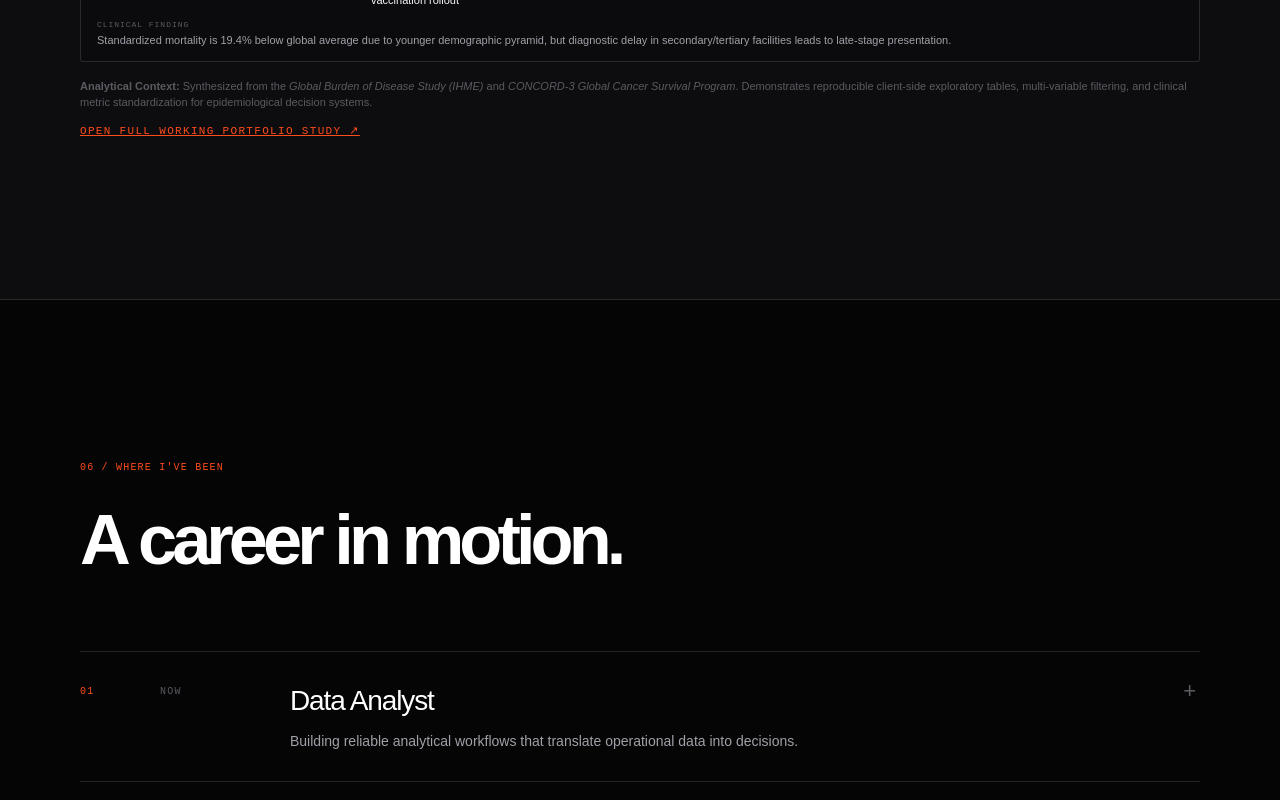
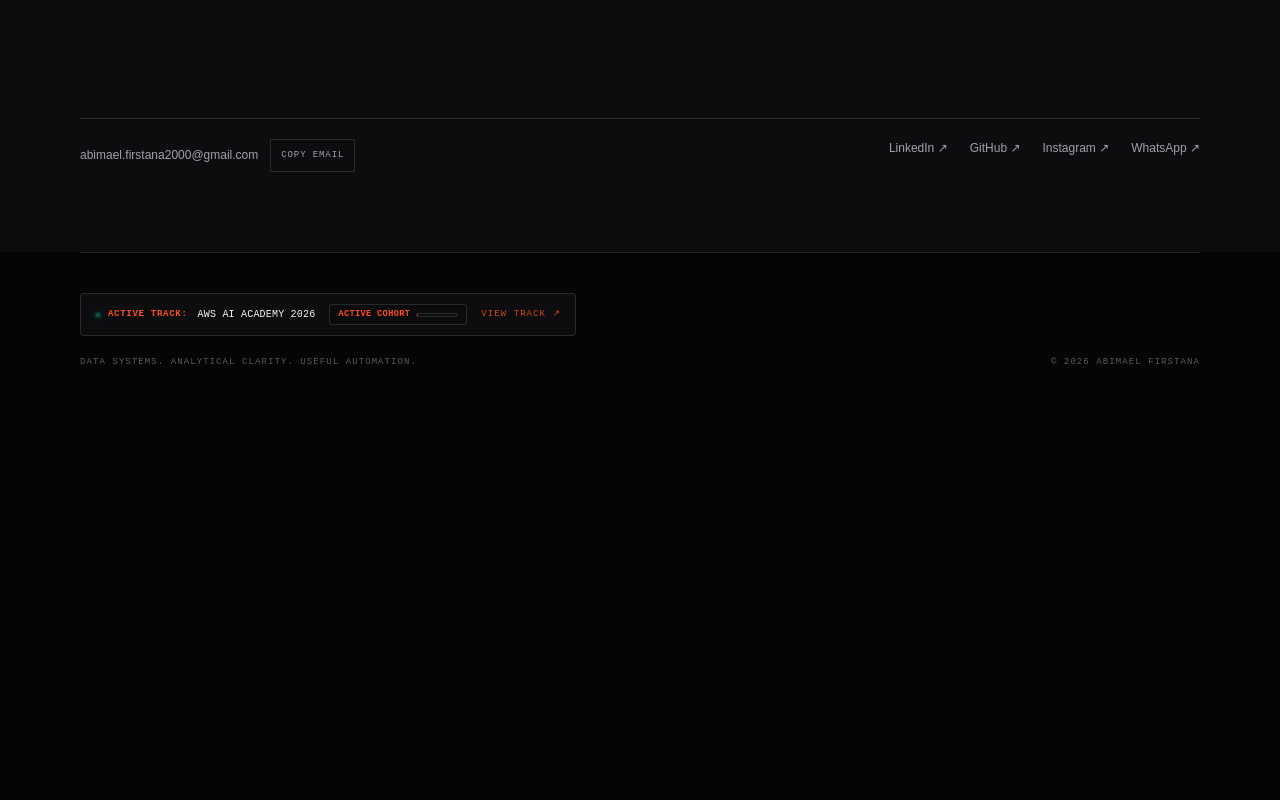
Before and after one commit to afirstana/Portofolio, a Next.js app: page / in a window 1280 px wide. Shown: the part 8115-8915 px from the top of the page. After the commit the page ends 8532 px from the top, so only its background shows below. Built offline with nearby package versions, Linux system fonts and the light colour scheme.

Commit message:
feat(home): remove Section 05.2 Clinical Survival Matrix playground from homepage

```diff
--- a/app/page.tsx
+++ b/app/page.tsx
@@ -1,8 +1,6 @@
 import playgroundData from "@/content/data/playground.json";
-import playgroundPart2Data from "@/content/data/playground_part2.json";
 import { ContactActions } from "@/components/ContactActions";
 import { DataPlayground } from "@/components/DataPlayground";
-import { DataPlaygroundPart2 } from "@/components/DataPlaygroundPart2";
 import { HeroCinematic } from "@/components/HeroCinematic";
 import { MobileContactCTA, ScrollProgress } from "@/components/GlobalUX";
 import { ProjectExplorer } from "@/components/ProjectExplorer";
@@ -22,7 +20,6 @@ export default function HomePage() {
     <Reveal><section id="method" className="section method-section"><div className="page-width"><p className="section-label mono">{method.eyebrow}</p><h2 className="section-title narrow-title">{method.heading}</h2><div className="method-grid">{method.steps.map((step, index) => <article key={step.title}><span className="mono">{String(index + 1).padStart(2, "0")}</span><h3>{step.title}</h3><p>{step.description}</p></article>)}</div></div></section></Reveal>
     <Reveal><SkillMatrix content={skills} projects={projects} /></Reveal>
     <Reveal><DataPlayground data={playgroundData} /></Reveal>
-    <Reveal><DataPlaygroundPart2 data={playgroundPart2Data} /></Reveal>
     <Reveal><TimelineExplorer content={timeline} /></Reveal>
     <Reveal><section id="contact" className="contact-section"><div className="page-width"><p className="section-label mono">{contact.eyebrow}</p><h2>{contact.heading}</h2><a className="contact-cta" href={`mailto:${contact.email}`}>{contact.cta_text} <span>↗</span></a><div className="contact-meta"><div><a href={`mailto:${contact.email}`}>{contact.email}</a><ContactActions email={contact.email} copyLabel={contact.copy_label} /></div><div>{contact.social_links.map((social) => <a key={social.label} href={social.url} target="_blank" rel="noopener noreferrer">{social.label} <span>↗</span></a>)}</div></div></div></section></Reveal>
     <SiteFooter />
```
Also changed, not shown: 1 other file (tests, documents, lock files or other folders).
